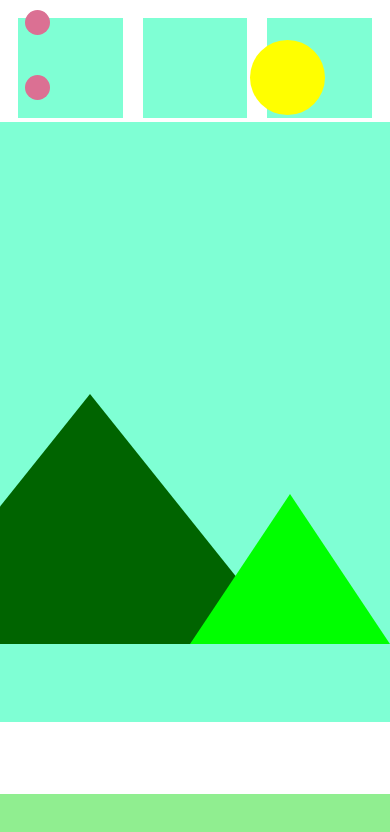
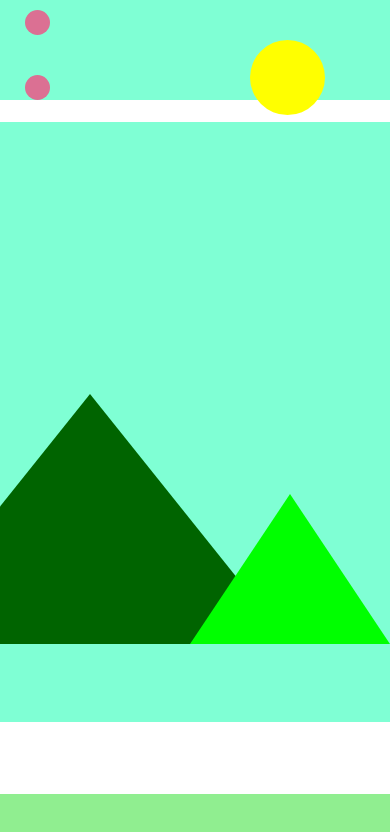
Before and after one commit to Bremackroy/block10, a plain HTML site: page index.html in a window 390 px wide. Shown: the top 832 px of the page. Drawn offline with Linux system fonts and the light colour scheme.

Commit message:
Final Updates PT2

```diff
--- a/index.css
+++ b/index.css
@@ -124,3 +124,14 @@
     border-right: 100px solid transparent;
     border-bottom: 150px solid #00FF00;
  }
+
+ @media (max-width: 600px) {
+    body {
+        margin: 0 auto;
+        padding: 0;
+    }
+    .box {
+        width: auto;
+        margin: auto;
+    }
+ }
```
